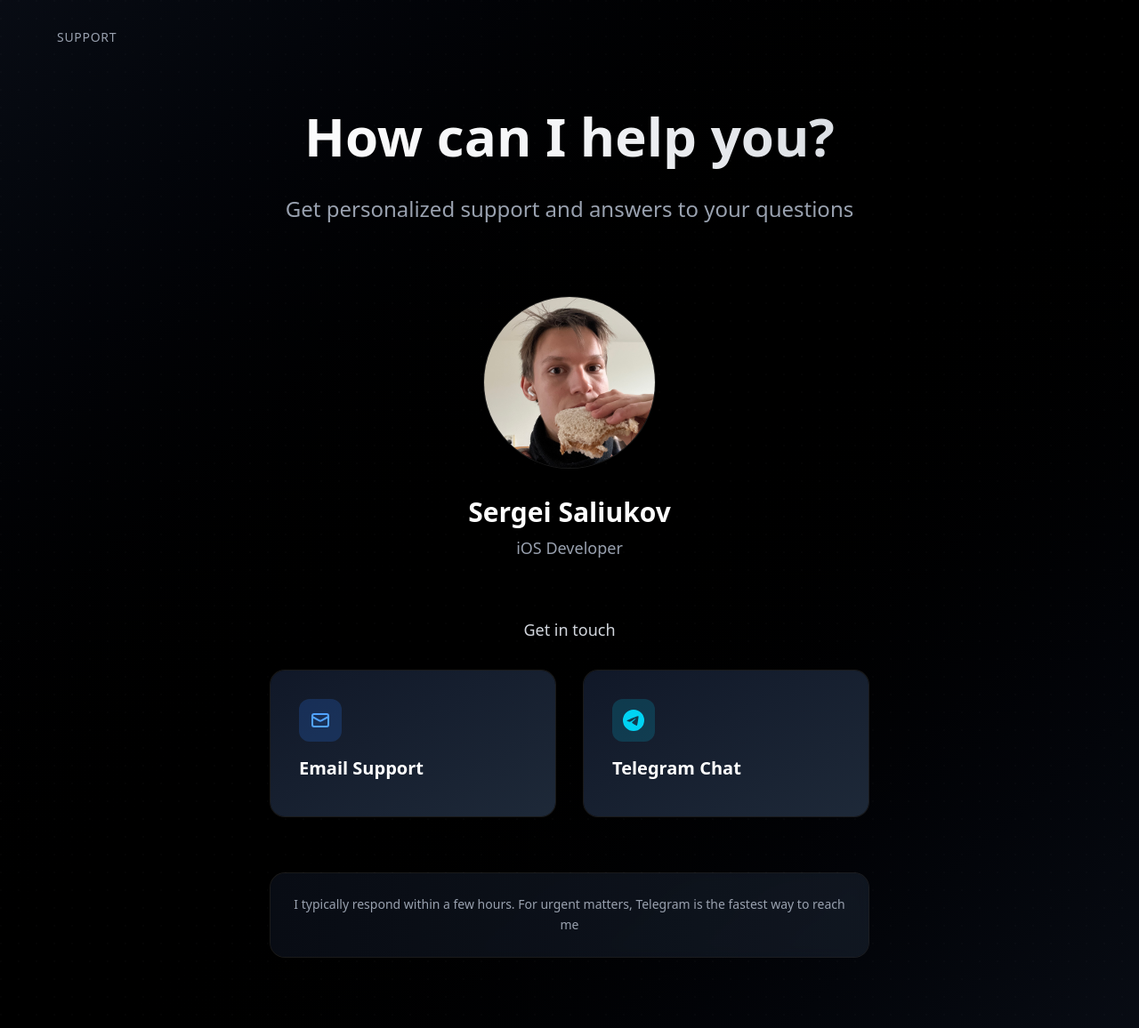
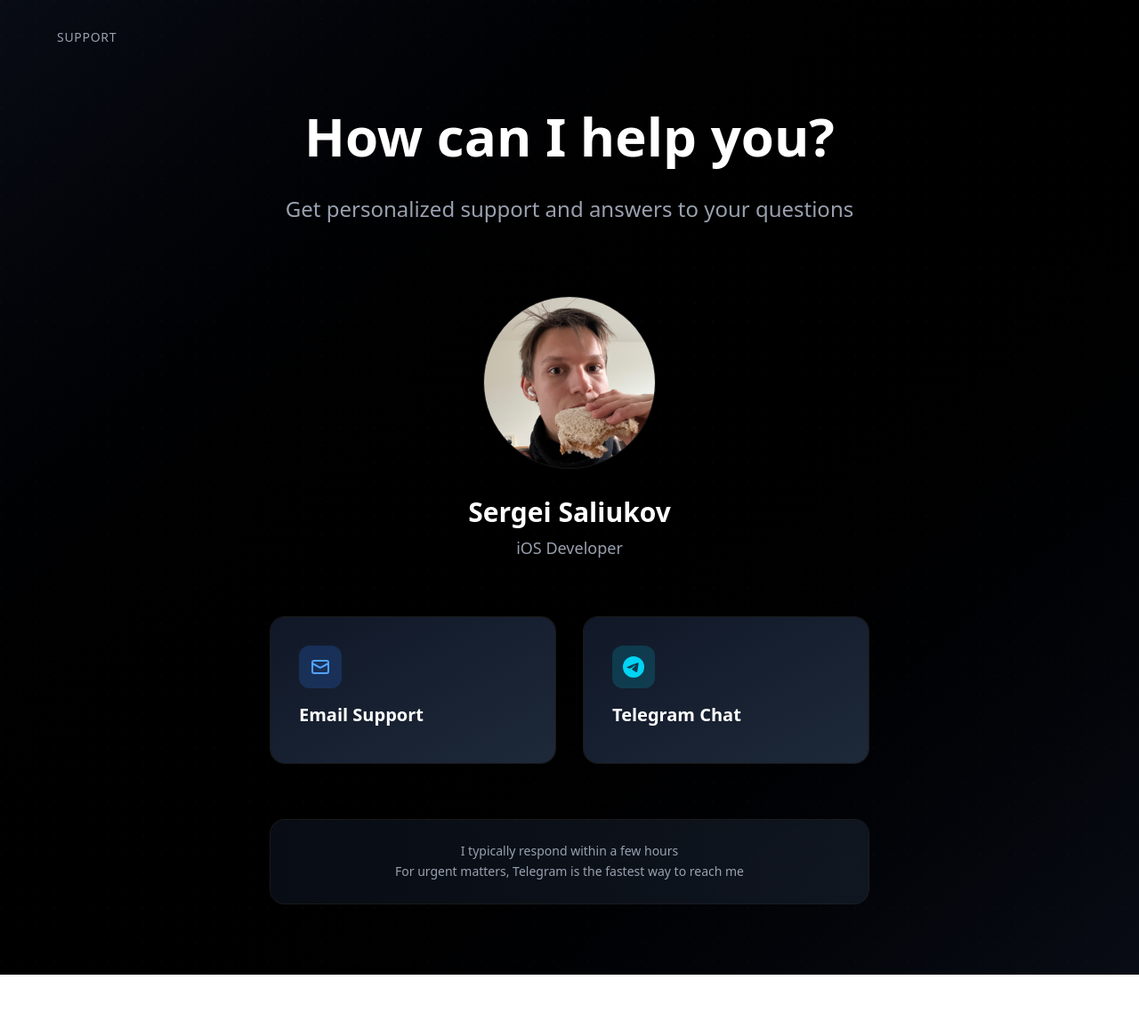
Before and after one commit to TopScrech/TopScrech-dev, a Nuxt app: page /support in a window 1280 px wide. Shown: the whole page at 89% size. After the commit the page ends 1096 px from the top, so only its background shows below. Built offline with nearby package versions, Linux system fonts and the light colour scheme.

Commit message:
removed title gradient

```diff
--- a/pages/support/index.vue
+++ b/pages/support/index.vue
@@ -37,11 +37,11 @@
         <div class="max-w-4xl mx-auto">
           <!-- Hero section -->
           <div class="text-center mb-20">
-            <h2
-              class="text-4xl sm:text-5xl lg:text-6xl font-bold bg-gradient-to-r from-white via-gray-100 to-gray-300 bg-clip-text text-transparent leading-tight mb-6"
-            >
-              How can I help you?
-            </h2>
+              <h2
+                class="text-4xl sm:text-5xl lg:text-6xl font-bold text-white leading-tight mb-6"
+              >
+                How can I help you?
+              </h2>
             <p
               class="text-xl sm:text-2xl text-gray-400 max-w-3xl mx-auto leading-relaxed"
             >
@@ -79,12 +79,6 @@
 
           <!-- Contact options -->
           <div class="max-w-2xl mx-auto">
-            <h4
-              class="text-center text-lg font-medium text-gray-300 mb-8"
-            >
-              Get in touch
-            </h4>
-
             <div
               class="grid grid-cols-1 sm:grid-cols-2 gap-6 sm:gap-8"
             >
@@ -162,7 +156,8 @@
               class="p-6 rounded-2xl bg-gradient-to-r from-gray-900/50 to-gray-800/50 backdrop-blur-sm ring-1 ring-white/10"
             >
               <p class="text-gray-400 text-sm leading-relaxed">
-                I typically respond within a few hours.
+                I typically respond within a few hours
+                <br>
                 For urgent matters, Telegram is the fastest way to reach me
               </p>
             </div>
```
